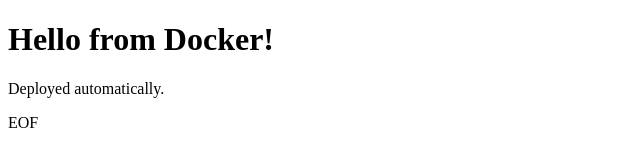
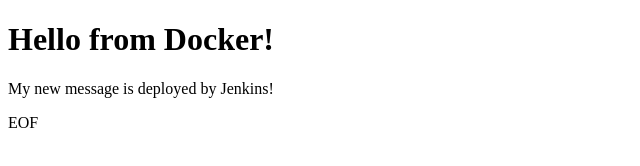
Before and after one commit to iamsiddharth2210/html-docker-project, a plain HTML site: page index.html in a window 1280 px wide. Shown: the whole page, without its empty margins (0-640 px from the left). Drawn offline with Linux system fonts and the light colour scheme.

Commit message:
Update index.html

```diff
--- a/index.html
+++ b/index.html
@@ -7,7 +7,7 @@
 </head>
 <body>
     <h1>Hello from Docker!</h1>
-    <p>Deployed automatically.</p>
+    <p><p>My new message is deployed by Jenkins!</p></p>
 </body>
 </html>
 EOF
```
